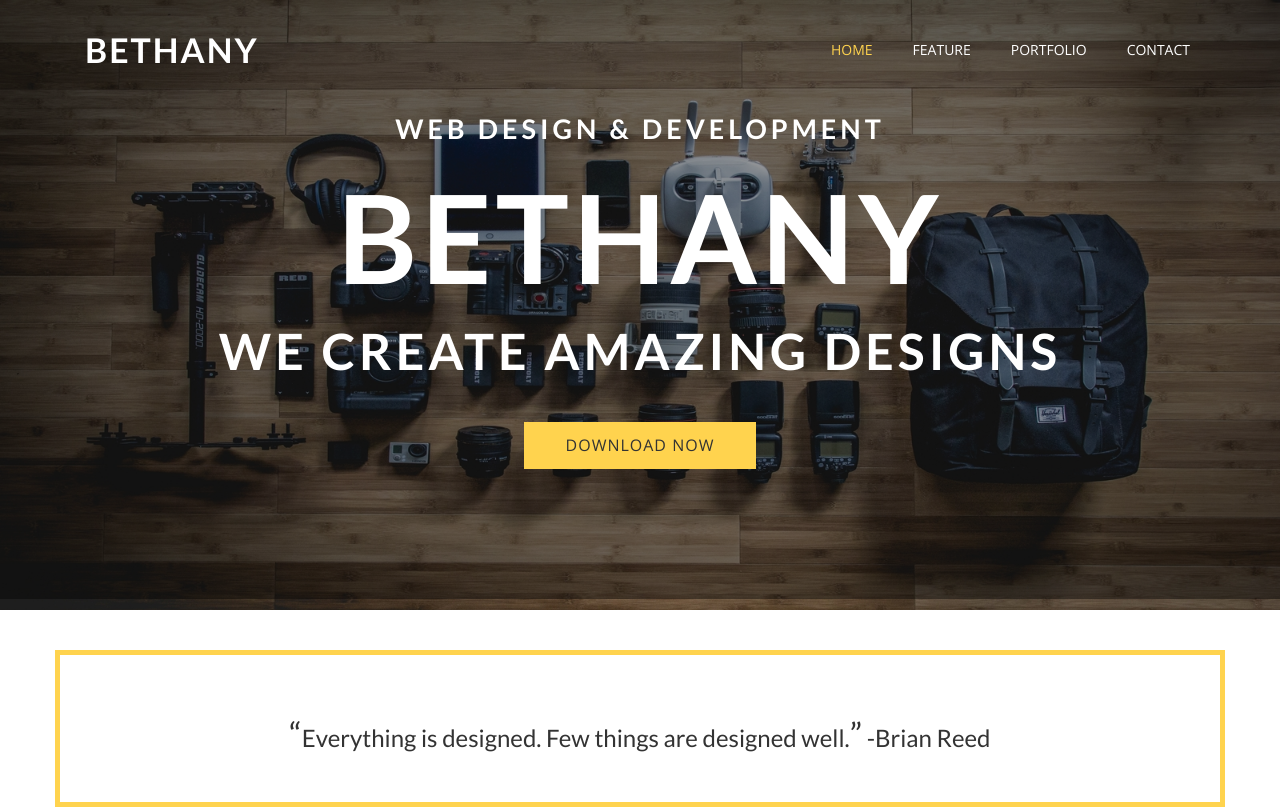
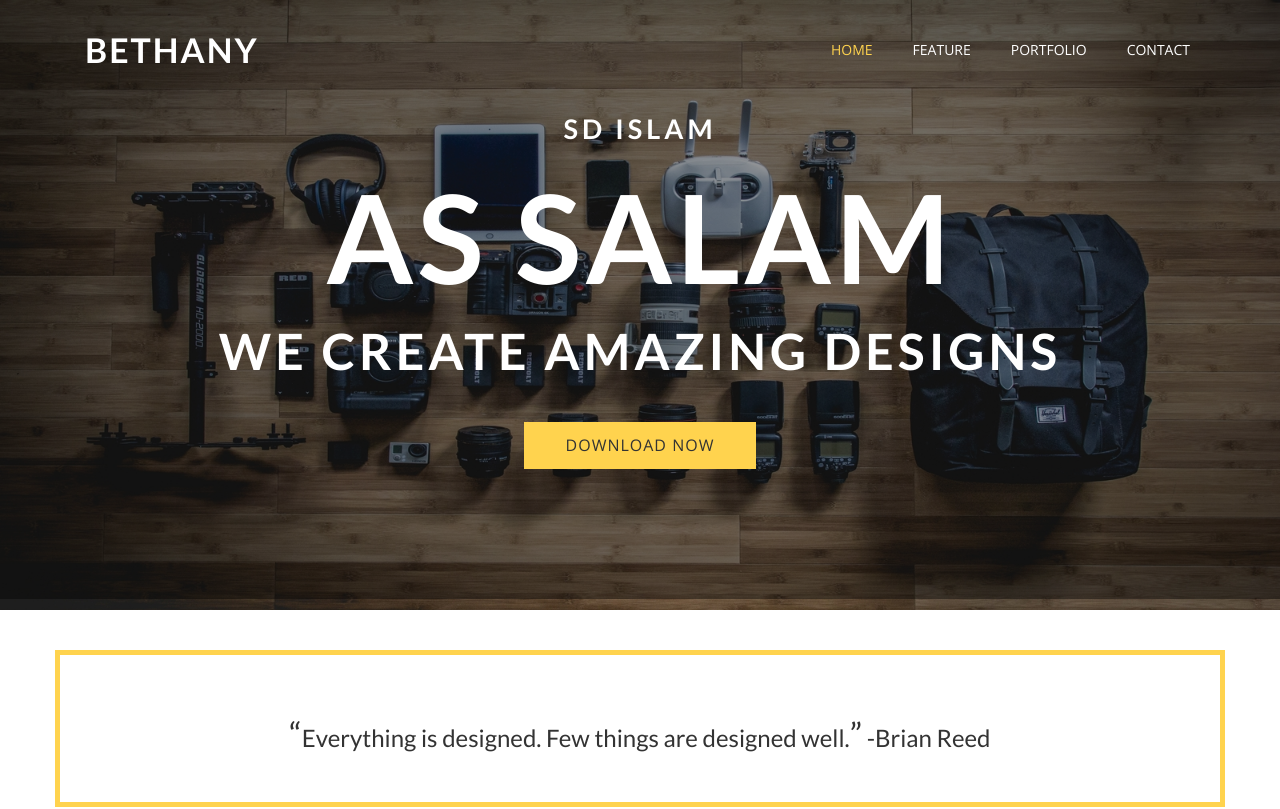
Before and after one commit to desawarna/web-html-css, a plain HTML site: page index.html in a window 1280 px wide. Shown: the top 809 px of the page. Drawn offline with nearby package versions, Linux system fonts and the light colour scheme.

Commit message:
Mengganti judul pada header

```diff
--- a/index.html
+++ b/index.html
@@ -46,8 +46,8 @@
             <!--/ nav-->
             <div class="container text-center">
                 <div class="wrapper wow fadeInUp delay-05s" >
-                    <h2 class="top-title">Web Design & Development</h2>
-                    <h3 class="title">Bethany</h3>
+                    <h2 class="top-title">SD Islam</h2>
+                    <h3 class="title">As Salam</h3>
                     <h4 class="sub-title">We Create amazing designs</h4>
                     <button type="submit" class="btn btn-submit">Download Now</button>
                 </div>
```
